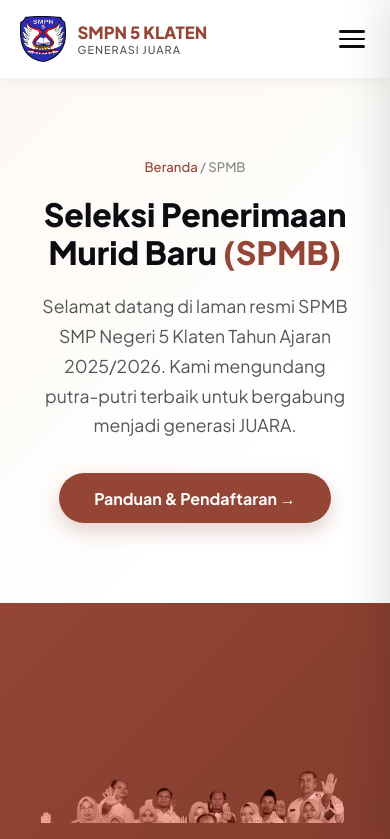
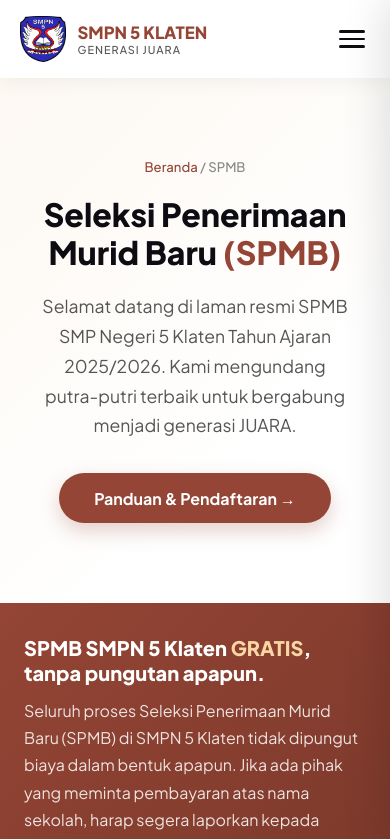
Before and after one commit to Santosa-Dev1507/website-smpn5-klaten, a Next.js app: page /spmb in a window 390 px wide. Shown: the top 839 px of the page. Built offline with nearby package versions, Linux system fonts and the light colour scheme.

Commit message:
fix: reduce banner h3 font, hide photo on mobile, remove mix-blend-mode

```diff
--- a/app/spmb/spmb.module.css
+++ b/app/spmb/spmb.module.css
@@ -78,8 +78,7 @@
   object-fit: cover;
   object-position: top center;
   display: block;
-  mix-blend-mode: luminosity;
-  opacity: 0.92;
+  opacity: 0.88;
 }
 .gratisContent {
   padding: 2.5rem 3rem 2.5rem 2rem;
@@ -92,8 +91,8 @@
   border: 1px solid rgba(250,214,166,0.35); text-transform: uppercase;
 }
 .gratisContent h3 {
-  font-size: 2rem; font-weight: 900; color: #fff;
-  margin-bottom: 0.75rem; line-height: 1.2;
+  font-size: 1.45rem; font-weight: 900; color: #fff;
+  margin-bottom: 0.75rem; line-height: 1.25;
 }
 .gratisContent h3 span { color: #FAD6A6; }
 .gratisContent p {
@@ -116,9 +115,9 @@
 }
 @media (max-width: 700px) {
   .gratisBannerInner { grid-template-columns: 1fr; }
-  .gratisAvatarWrap { max-height: 220px; }
+  .gratisAvatarWrap { display: none; }
   .gratisContent { padding: 2rem 1.5rem; }
-  .gratisContent h3 { font-size: 1.5rem; }
+  .gratisContent h3 { font-size: 1.25rem; }
 }
 .sectionHeader { text-align: center; margin-bottom: 3.5rem; }
 .sectionHeader h2 { font-size: 2.4rem; font-weight: 800; margin-bottom: 0.75rem; color: #0D0C13; }
```
